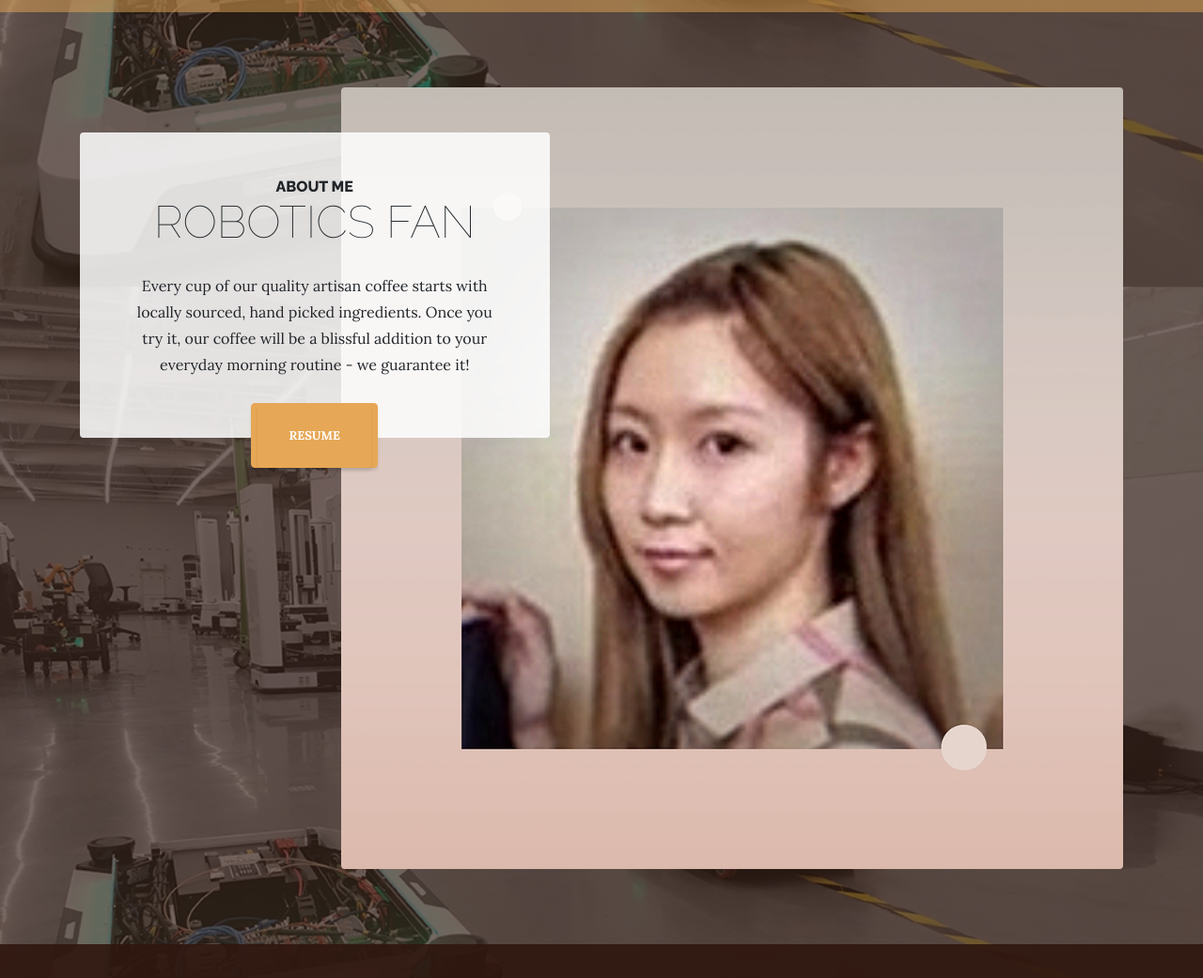
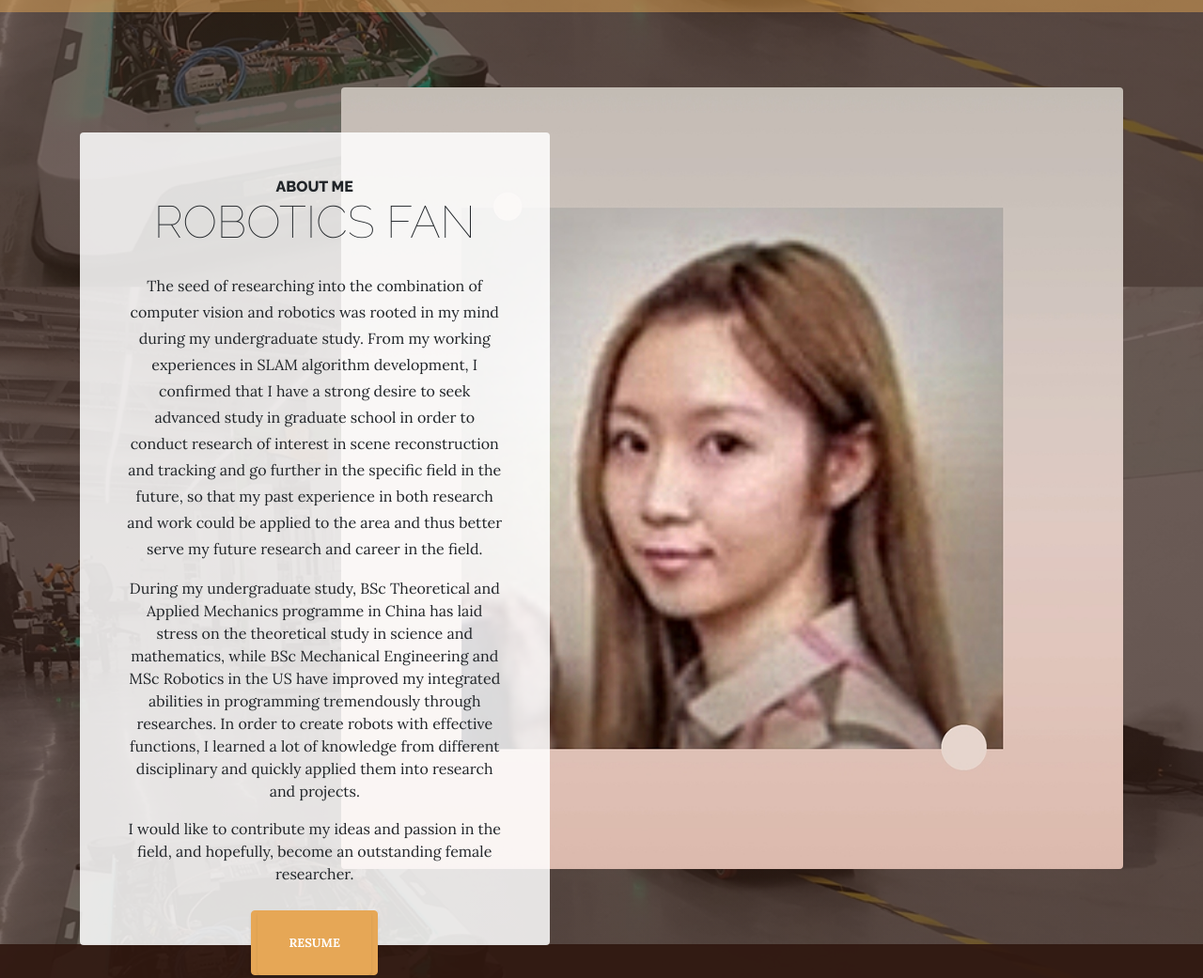
Before and after one commit to WeiyuanDeng/WeiyuanDeng.github.io, a website: page index.html in a window 1280 px wide. Shown: the part 1566-2607 px from the top of the page at 94% size. Drawn offline with Linux system fonts and the light colour scheme.

Commit message:
add home page introduction

```diff
--- a/index.html
+++ b/index.html
@@ -246,9 +246,22 @@
                         <span class="section-heading-upper">About Me</span>
                         <span class="section-heading-lower">Robotics Fan</span>
                     </h2>
-                    <p class="mb-3">Every cup of our quality artisan coffee starts with locally sourced, hand picked
-                        ingredients. Once you try it, our coffee will be a blissful addition to your everyday morning
-                        routine - we guarantee it!
+                    <p class="mb-3">The seed of researching into the combination of computer vision and robotics was
+                        rooted in my mind during my undergraduate study. From my working experiences in
+                        SLAM algorithm development, I confirmed that I have a strong desire to seek advanced study in
+                        graduate school in order to conduct research of interest in scene reconstruction and tracking
+                        and go further in the specific field in the future, so that my past experience in both research
+                        and work could be applied to the area and thus better serve my future research and career in the
+                        field.
+                        <p></p>
+                        During my undergraduate study, BSc Theoretical and Applied Mechanics programme in China has laid
+                        stress on the theoretical study in science and mathematics, while BSc Mechanical Engineering and
+                        MSc Robotics in the US have improved my integrated abilities in programming tremendously through
+                        researches. In order to create robots with effective functions, I learned a lot of knowledge
+                        from different disciplinary and quickly applied them into research and projects.
+                        <p></p>
+                        I would like to contribute my ideas and passion in the field, and hopefully, become an
+                        outstanding female researcher.
                     </p>
                     <div class="intro-button mx-auto">
                         <a class="btn btn-primary btn-xl" href="about.html">Read More!</a>
```
